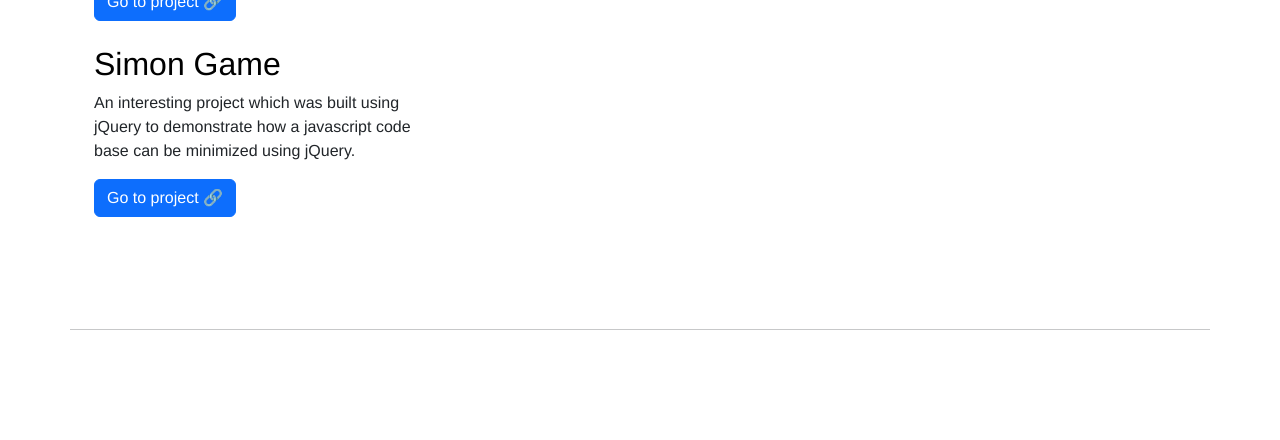
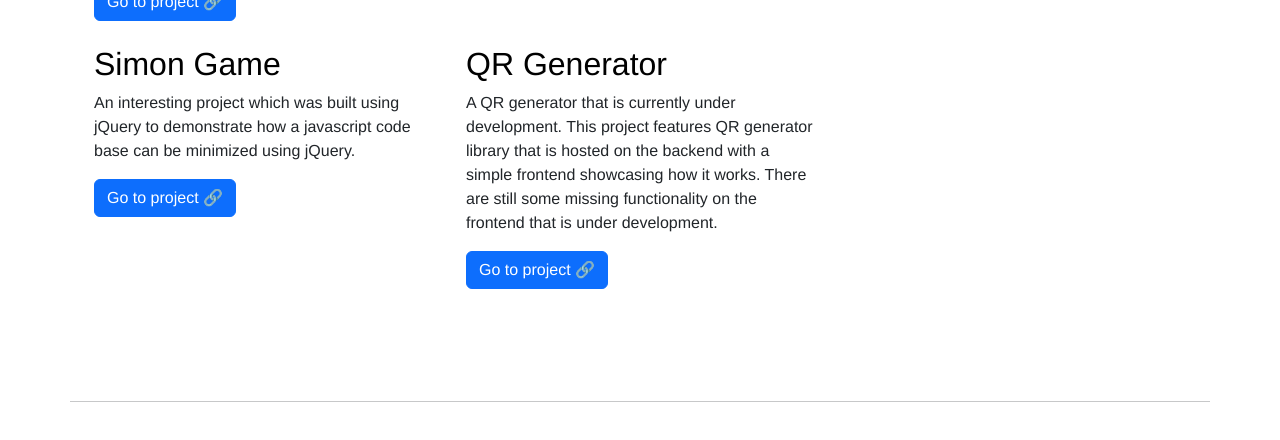
Before and after one commit to amrmagdy92/personal-site, a plain HTML site: page index.html in a window 1280 px wide. Shown: the part 3299-3739 px from the top of the page. Drawn offline with nearby package versions, Linux system fonts and the light colour scheme.

Commit message:
Added QR Generator

```diff
--- a/index.html
+++ b/index.html
@@ -155,6 +155,15 @@
                             </a>
                         </div>
                     </div>
+                    <div class="col d-flex align-items-start">
+                        <div>
+                            <h3 class="fs-2 text-body-emphasis">QR Generator</h3>
+                            <p>A QR generator that is currently under development. This project features QR generator library that is hosted on the backend with a simple frontend showcasing how it works. There are still some missing functionality on the frontend that is under development.</p>
+                            <a href="https://amrmagdy92.github.io/qr-generation/" target="_blank" class="btn btn-primary">
+                                Go to project 🔗
+                            </a>
+                        </div>
+                    </div>
                 </div>
             </div>
         </section>
```
